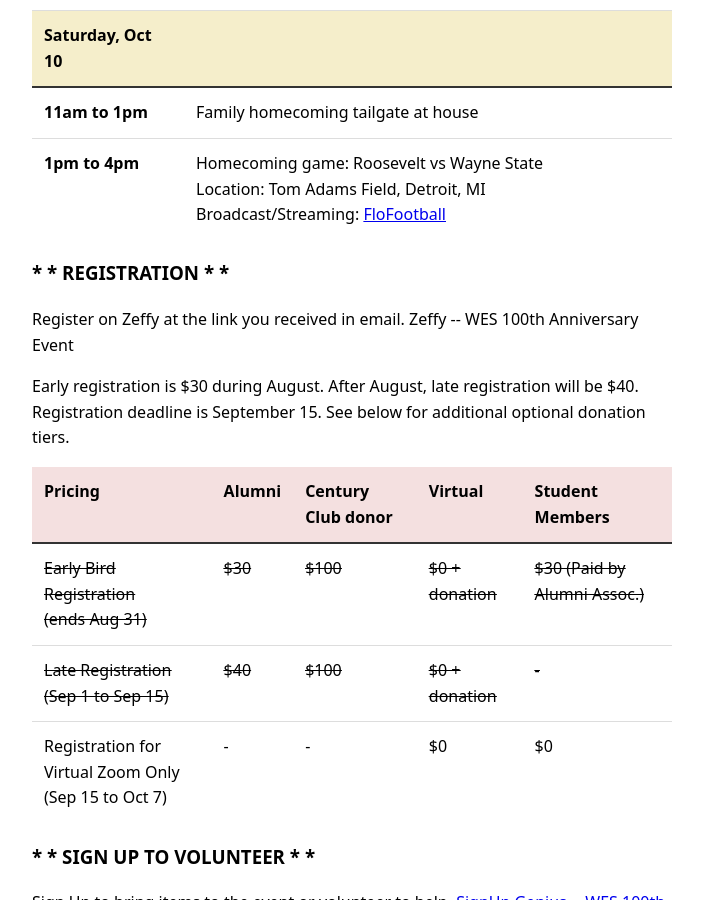
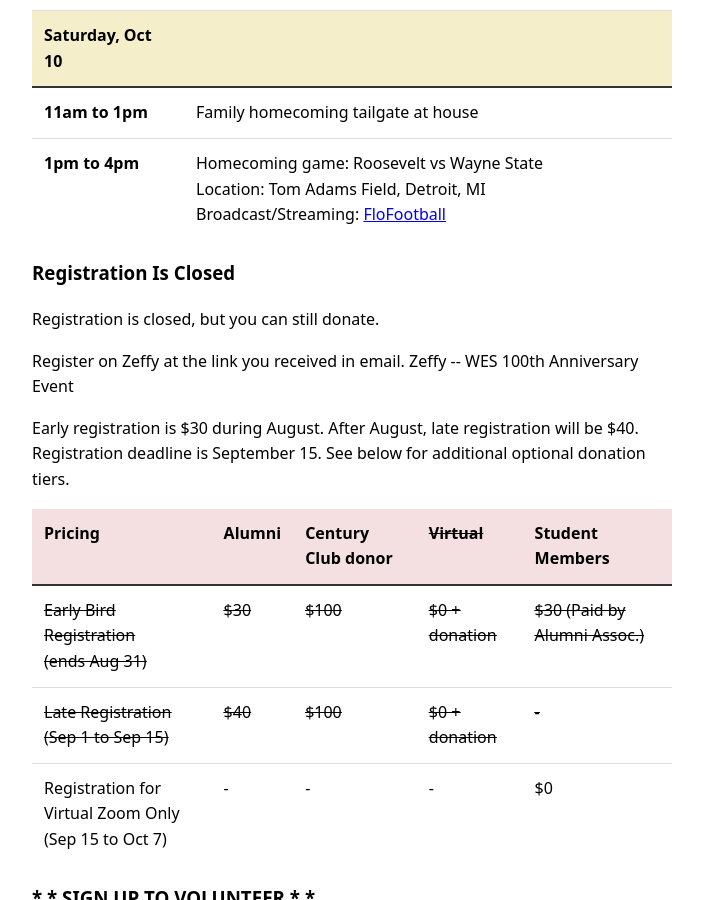
Before and after one commit to mciechanumich/WES100, a Jekyll site: the page built from docs/index.html, in a window 1280 px wide and 900 px high, scrolled down 1092 px. Shown: the whole window, without its empty margins (288-991 px from the left). Built offline with Jekyll 4.4.1, drawn with Linux system fonts in a browser that asks for light colours; some of the changed text lies outside the part shown.

Commit message:
feat: no virt

```diff
--- a/docs/index.html
+++ b/docs/index.html
@@ -87,8 +87,12 @@ Other games continue</div>
     </div>
 </div>
 
-<h3 id="registration">* * REGISTRATION * *</h3>
+<h3 id="registration">Registration Is Closed</h3>
 <div>
+      <p>
+Registration is closed, but you can still donate.
+      </p>
+
       <p>Register on Zeffy at the link you received in email.
 Zeffy -- WES 100th Anniversary Event
   </p>
@@ -103,7 +107,7 @@ Early registration is $30 during August. After August, late registration will be
               <div class="div-table-cell">Pricing</div>
               <div class="div-table-cell">Alumni</div>
               <div class="div-table-cell">Century Club donor</div>
-              <div class="div-table-cell">Virtual</div>
+              <div class="div-table-cell crossed-out">Virtual</div>
               <div class="div-table-cell">Student Members</div>
             </div>
 
@@ -135,7 +139,7 @@ Early Bird Registration
               <div class="div-table-cell">Registration for Virtual Zoom Only <br/>(Sep 15 to Oct 7)</div>
               <div class="div-table-cell">-</div>
               <div class="div-table-cell">-</div>
-              <div class="div-table-cell">$0</div>
+              <div class="div-table-cell">-</div>
               <div class="div-table-cell">$0</div>
             </div>
 
@@ -249,18 +253,9 @@ Century Club donor who attend get an exclusive early guided tour of the house re
   <details class="faq-item">
     <summary class="faq-question">What are the virtual attendance options?</summary>
     <div class="faq-answer">
-      <p>For those who cannot attend in-person, We will host a Zoom call all during the event bringing together in-person attendees and virtual attendees.  Virtual attendees will have access to the slideshow and a virtual tour of the recent house renovations.  Virtual attendees still need to register to attend. You will receive an email with your Zoom link. (Thanks to Tony for volunteering to host the Zoom virtual event. Thanks to Bryan for lending the on-site equipment to make this possible.)</p>
+      <p>No one signed up for virtual, so we will not have a Zoom call during the event.  Alumni can still access the slideshow and a virtual tour of the recent house renovations.  (Thanks to Tony for volunteering to host the Zoom virtual event.)</p>
     </div>
   </details>
-
-  <!-- FAQ Item -->
-  <details class="faq-item">
-    <summary class="faq-question">How do we send brief notes and well wishes to the org?</summary>
-    <div class="faq-answer">
-      <p>We will be collection brief notes of well wishes from the alumni to the org. (It's not called "chapter" anymore, it's called "organization".) Include who you are, where you live, your roll number, and a congratulatory note that might include what you do, when you were a student, your memories, etc.  We will display the notes at the event. How to submit details to come. (Thanks to Andy for making this suggestion.)</p>
-    </div>
-  </details>
-
 
   <!-- FAQ Item -->
   <details class="faq-item">
```
Also changed, not shown: other parts of docs/index.html (+3 -3 lines).
